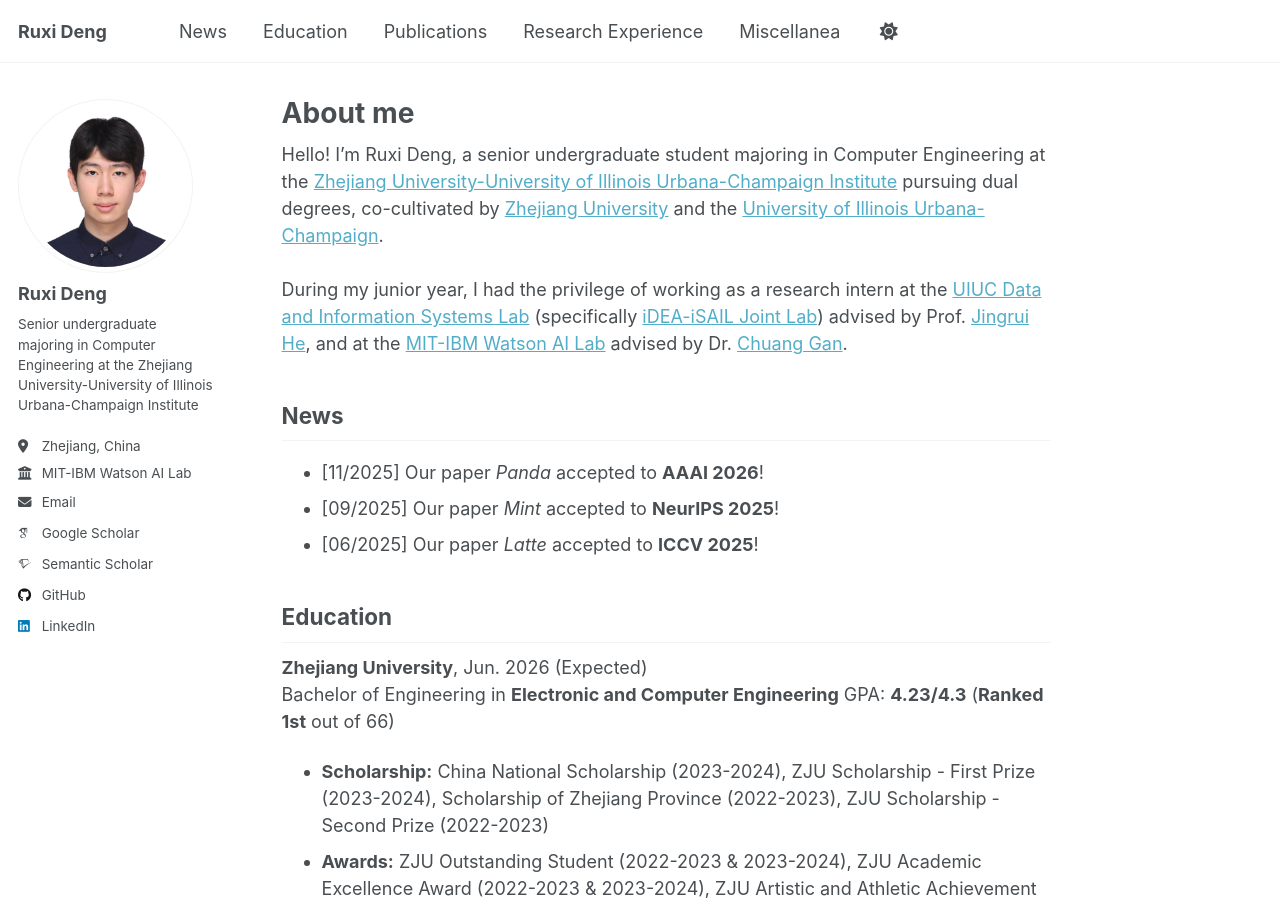
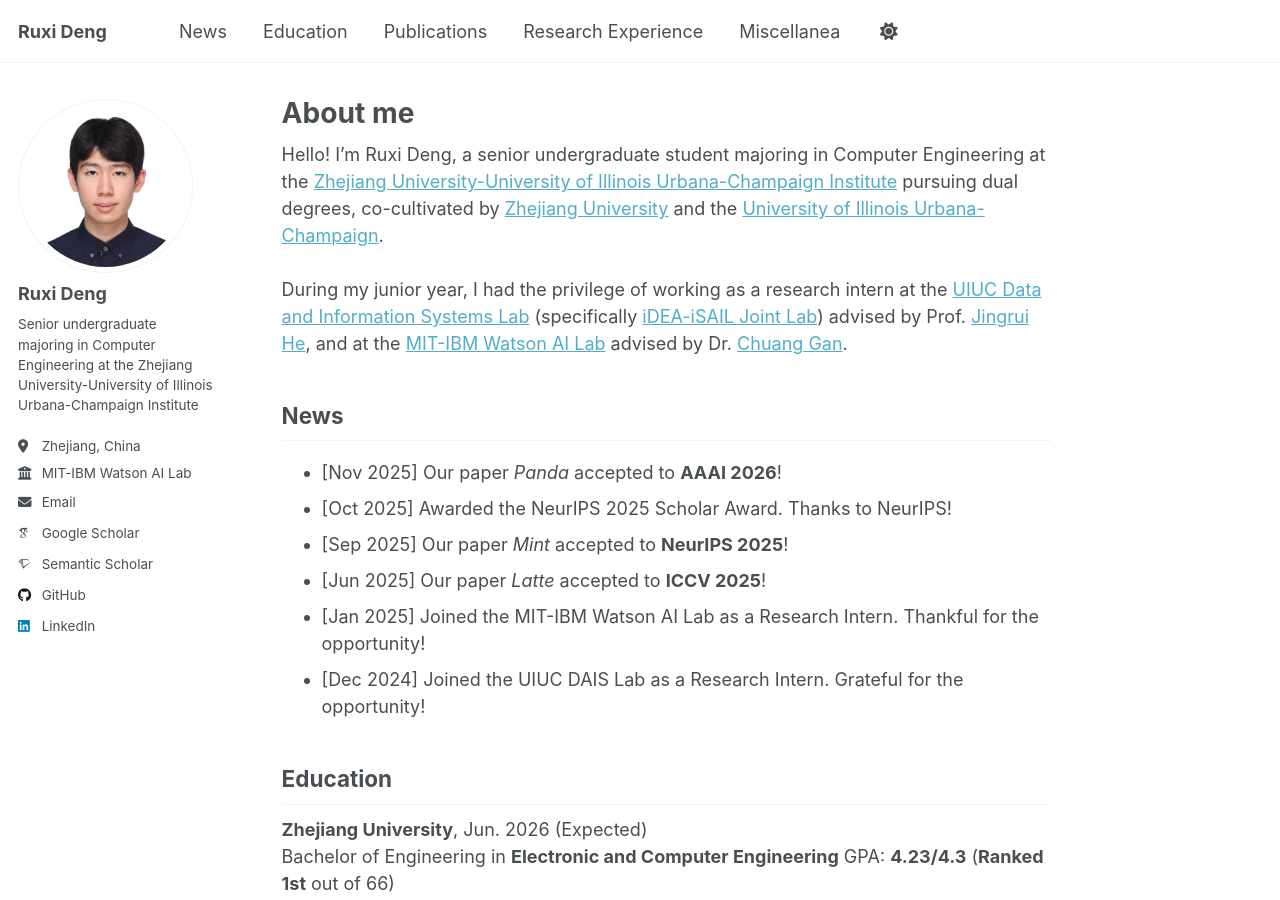
Before and after one commit to ruxideng/ruxideng.github.io, a Jekyll site: the page built from _pages/about.md, in a window 1280 px wide and 900 px high. Built offline with Jekyll 4.4.1, drawn with Linux system fonts in a browser that asks for light colours; some web fonts are replaced; a script that is not in the unit is left out.

Commit message:
Update about.md

```diff
--- a/_pages/about.md
+++ b/_pages/about.md
@@ -12,9 +12,12 @@ Hello! I'm Ruxi Deng, a senior undergraduate student majoring in Computer Engine
 
 <h2 id="news">News</h2>
 
-- [11/2025] Our paper *Panda* accepted to **AAAI 2026**!
-- [09/2025] Our paper *Mint* accepted to **NeurIPS 2025**!
-- [06/2025] Our paper *Latte* accepted to **ICCV 2025**!
+- [Nov 2025] Our paper *Panda* accepted to **AAAI 2026**!
+- [Oct 2025] Awarded the NeurIPS 2025 Scholar Award. Thanks to NeurIPS!
+- [Sep 2025] Our paper *Mint* accepted to **NeurIPS 2025**!
+- [Jun 2025] Our paper *Latte* accepted to **ICCV 2025**!
+- [Jan 2025] Joined the MIT-IBM Watson AI Lab as a Research Intern. Thankful for the opportunity!
+- [Dec 2024] Joined the UIUC DAIS Lab as a Research Intern. Grateful for the opportunity!
 
 <h2 id="education">Education</h2>
 
```
